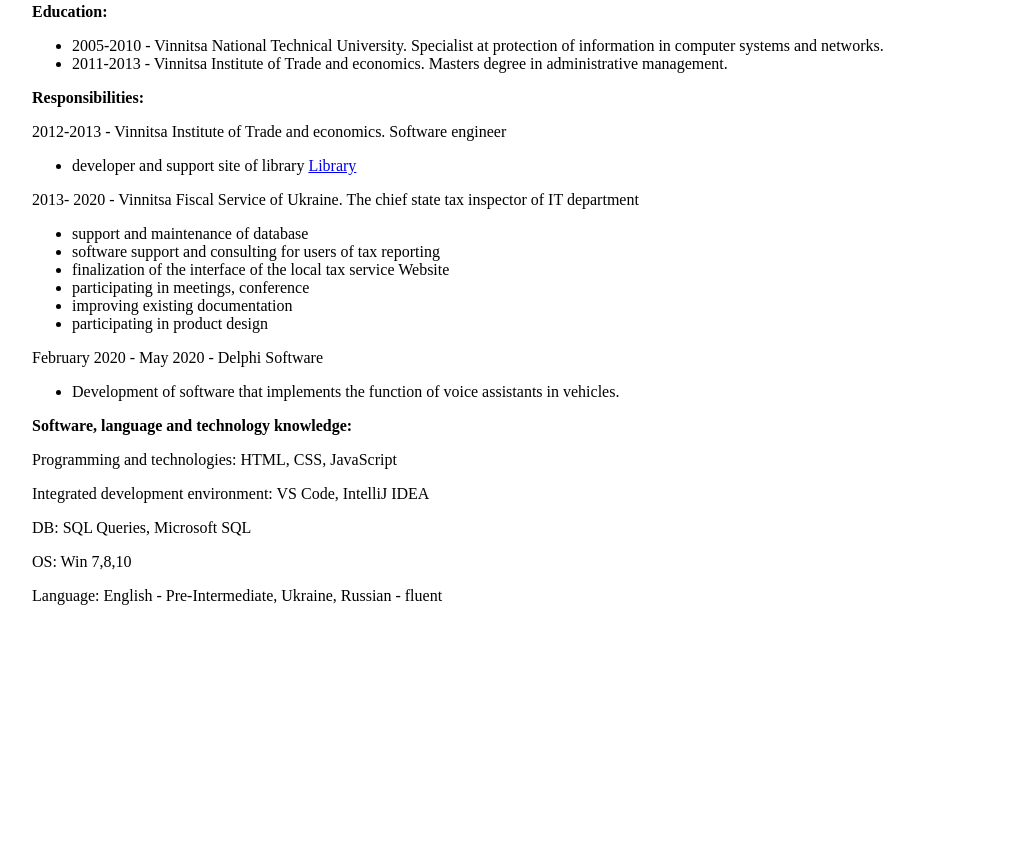
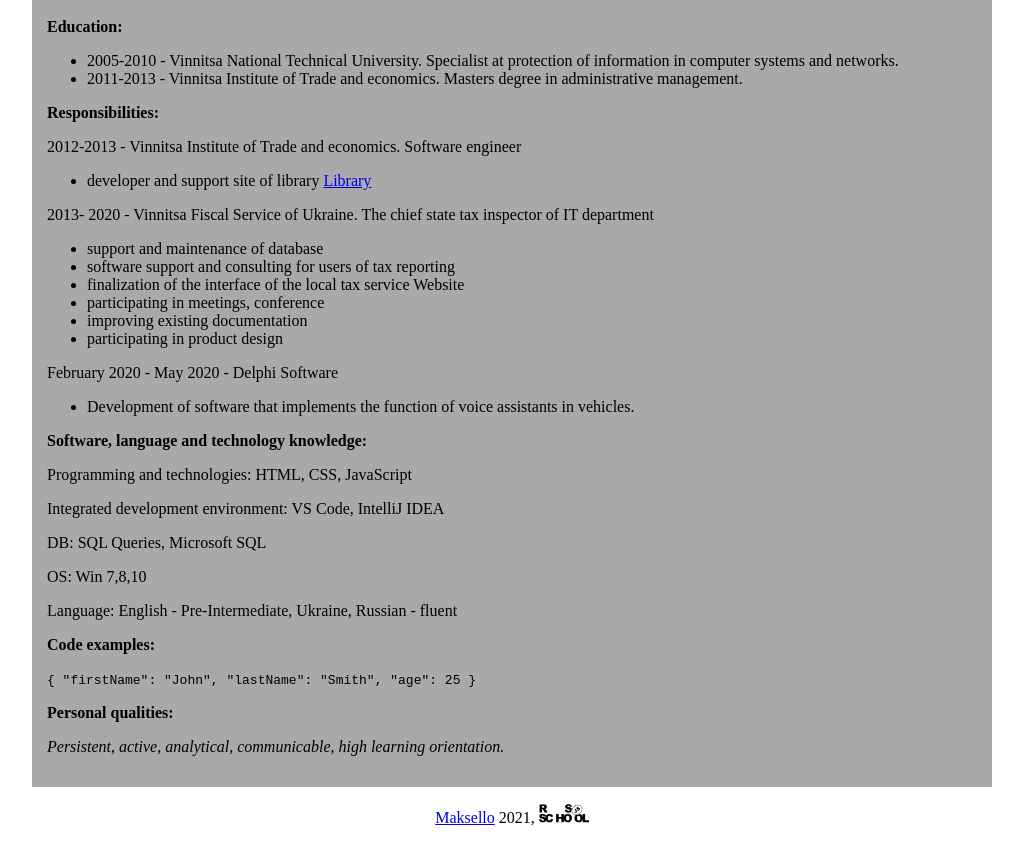
Before and after one commit to maksello/rsschool-cv, a plain HTML site: page index.html in a window 1280 px wide. Shown: the part 499-1342 px from the top of the page, without its empty margins (128-1151 px from the left). Before the commit the page ends 1120 px from the top, so only its background shows below. Drawn offline with Linux system fonts and the light colour scheme.

Commit message:
add footer

```diff
--- a/index.html
+++ b/index.html
@@ -24,7 +24,7 @@
         <p><b>Responsibilities:</b></p>
         <p>2012-2013 - Vinnitsa Institute of Trade and economics. Software engineer</p>
         <ul>
-                <li>developer and support site of library <a href="http: //vtei.vtei.com.ua/biblioteka/">Library</a></li>
+                <li>developer and support site of library <a href="#biblio">Library</a></li>
         </ul>
         <p>2013- 2020 - Vinnitsa Fiscal Service of Ukraine. The chief state tax inspector of IT department</p>
         <ul>
@@ -45,6 +45,17 @@
         <p>DB: SQL Queries, Microsoft SQL</p>
         <p>OS: Win 7,8,10</p>
         <p>Language: English - Pre-Intermediate, Ukraine, Russian - fluent</p>
+        <p><b>Code examples:</b></p>
+        <code>{
+        "firstName": "John",
+        "lastName": "Smith",
+        "age": 25
+        }</code>
+        <p><b>Personal qualities:</b></p>
+        <p><i>Persistent, active, analytical, communicable, high learning orientation.</i></p>
       </main>
+      <footer>
+              <p><a href="https://github.com/maksello">Maksello</a> 2021, <a href="https://rs.school/js/" target="_blank"><img class="logo" src="rs_school_js.svg" alt="rsschool"></a></p>
+        </footer>
      </body>
 </html>
--- a/style.css
+++ b/style.css
@@ -6,4 +6,10 @@ body {
 }
 main {
   text-align: left;
+  padding: 15px;
+  background-color: darkgray;
 }
+.logo {
+  width: 50px;
+  height: 20px;
+}
```
Also changed, not shown: rs_school_js.svg (added).
